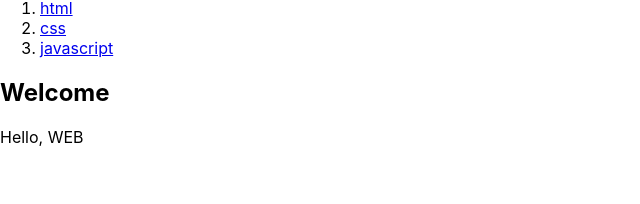
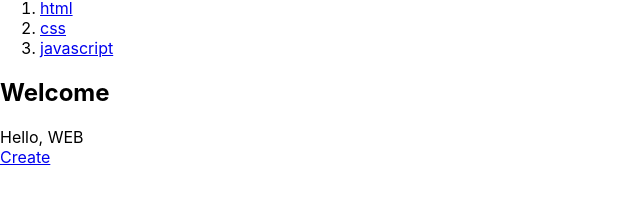
Before and after one commit to shkim9783/ReactStudy, a React (Create React App) app in the folder egoing-react-app/my-app/: page / in a window 1280 px wide. Shown: the part 408-612 px from the top of the page, without its empty margins (0-640 px from the left). Built offline with nearby package versions, Linux system fonts and the light colour scheme.

Commit message:
20240221 Create Study

```diff
--- a/egoing-react-app/my-app/src/App.js
+++ b/egoing-react-app/my-app/src/App.js
@@ -48,14 +48,49 @@ function Nav(props) {
 }
 
 function Section(props) {
+
+  const [createMode, SetCreateMode] = useState(false);
+
   return (
     <section>
-      <h2>{props.title}</h2>
-      <span>{props.content}</span>
+        {createMode ? (
+          <Create></Create>
+        ) : (
+          <div>
+            <h2>{props.title}</h2>
+            <span>{props.content}</span>
+
+            <div><a href="/" onClick={(event)=>{
+              event.preventDefault();
+              SetCreateMode(true)
+              }}>Create</a></div>
+          </div>
+        )}
+
     </section>
   );
+
 }
 
+function Create(){
+
+  return(
+      <div>
+          <h2>Create</h2>
+          <form onSubmit={event=>{
+              event.preventDefault();
+
+              // event.target == 이벤트가 발생한 태그
+              const title = event.target.title.value;
+              const content = event.target.content.value;
+            }}>
+              <p><input placeholder="title" /></p>
+              <p><textarea placeholder="content" /></p>
+              <p><input type="submit" value="Create"></input></p>
+          </form>
+      </div>
+  )
+}
 
 
 
```
